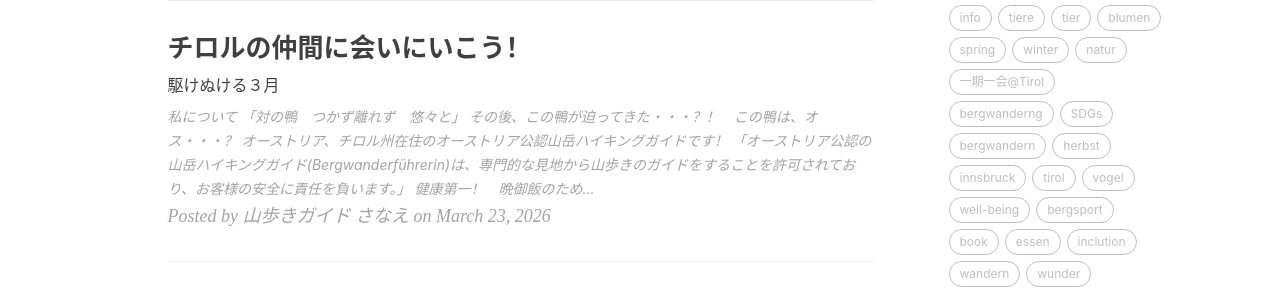
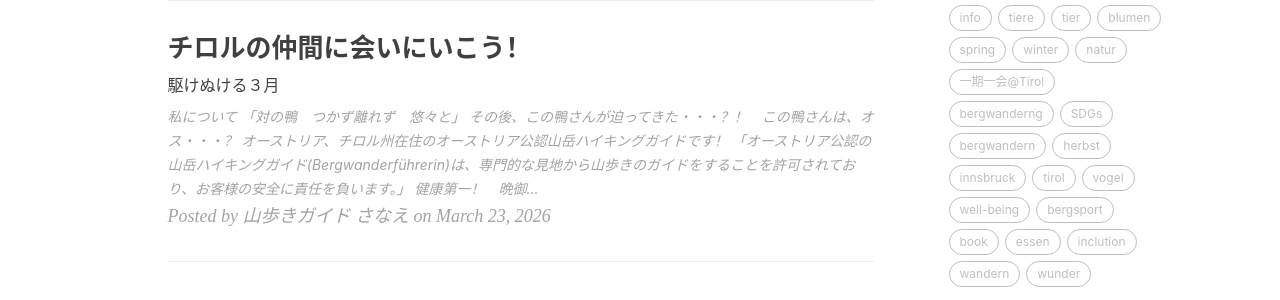
Before and after one commit to yamayagi/yamayagi.github.io, a Jekyll site: the page built from index.html, in a window 1280 px wide and 900 px high, scrolled down 330 px. Shown: the part 152-452 px from the top of the window. Built offline with Jekyll 4.4.1, drawn with Linux system fonts in a browser that asks for light colours; nearby versions of some CDN libraries; the list of posts is cut into pages by our own code; comment, search, counter and statistics services are not loaded.

Commit message:
Update 2026-03-23-tier.md

```diff
--- a/_posts/2026-03-23-tier.md
+++ b/_posts/2026-03-23-tier.md
@@ -10,7 +10,7 @@ tags: [tirol,spring,tier,vogel,natur,essen]
 
 「対の鴨　つかず離れず　悠々と」
 
-その後、この鴨が迫ってきた・・・？！　この鴨は、オス・・・？
+その後、この鴨さんが迫ってきた・・・？！　この鴨さんは、オス・・・？
 
 オーストリア、チロル州在住のオーストリア公認山岳ハイキングガイドです！
 
@@ -55,7 +55,7 @@ tags: [tirol,spring,tier,vogel,natur,essen]
 転げ落ちたら・・・？！
 
 
-#　美味しい・・・？！
+# 美味しい・・・？！
 
 ![20260310blaumeise](https://piwigo.schickl.de/i.php?/upload/2026/03/23/20260323143221-4543546b-me.jpg)
 
```
